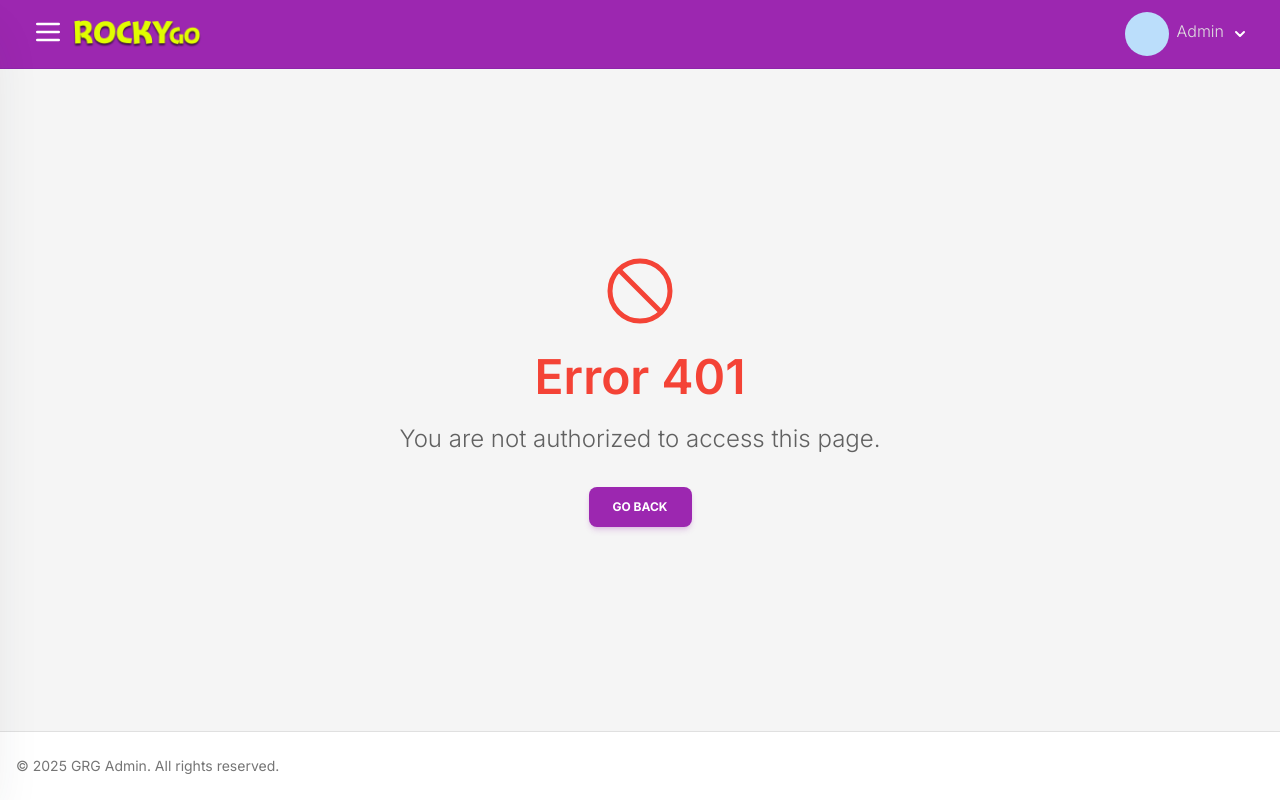
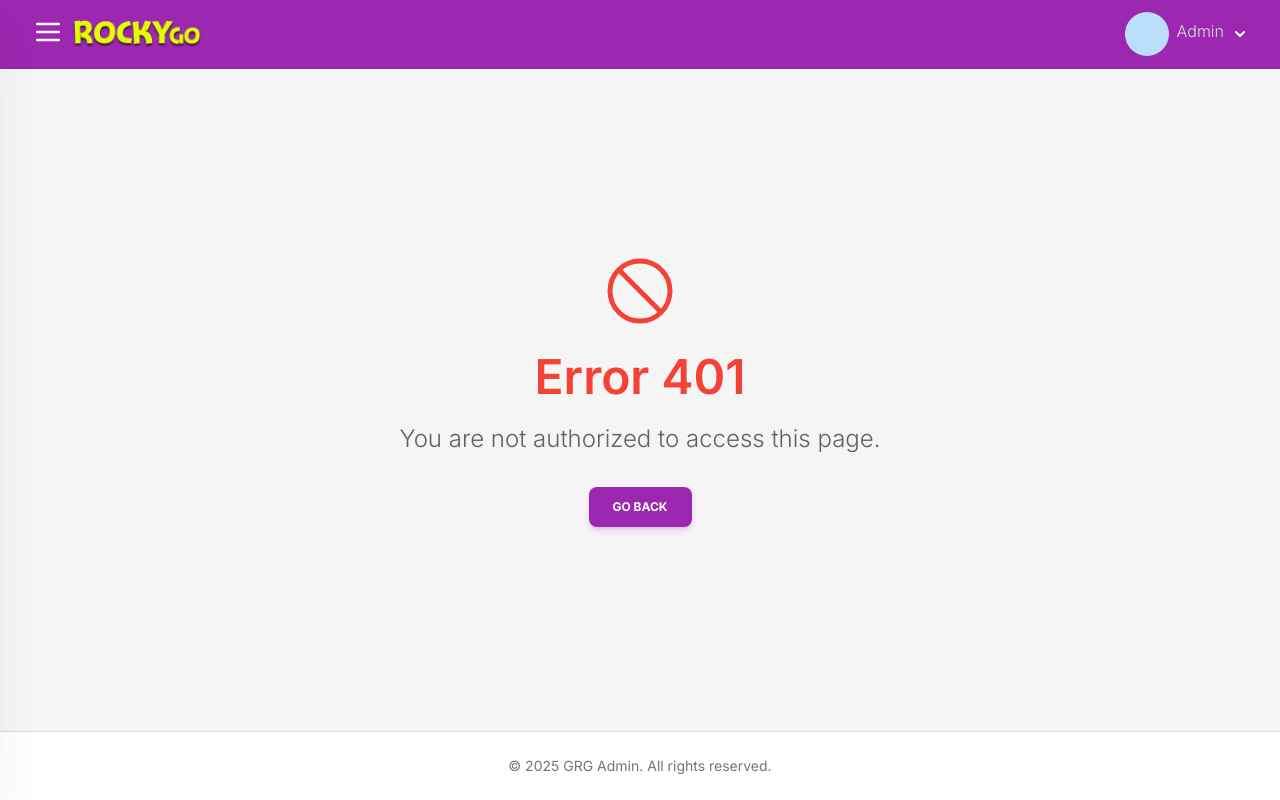
Before and after one commit to myco27/grg_admin, a React (Vite) app: page /unauthorized in a window 1280 px wide. Built offline with nearby package versions, Linux system fonts and the light colour scheme; no server answers; sample sign-in values are in the browser's storage.

Commit message:
# codecleanup

```diff
--- a/src/components/layout/Footer.jsx
+++ b/src/components/layout/Footer.jsx
@@ -5,7 +5,7 @@ function Footer() {
   return (
     <footer className="bg-white shadow-md border-t border-gray-300 py-2">
         <div className="mx-auto py-4 px-4">
-            <div className="flex flex-col md:flex-row justify-between items-center">
+            <div className="flex flex-col md:flex-row justify-center items-center">
                 <div className="text-gray-600 text-sm">
                     © {currentYear} GRG Admin. All rights reserved.
                 </div>
```
